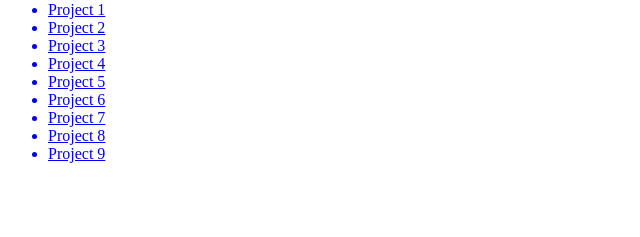
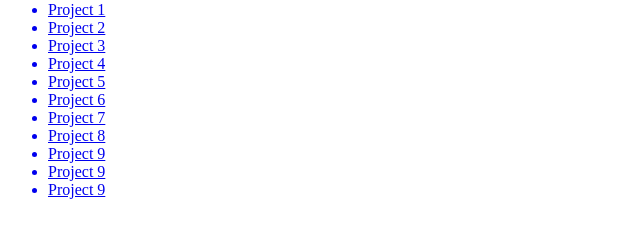
Before and after one commit to brooklynbuakong/brooklynbuakong.github.io, a plain HTML site: page index.html in a window 1280 px wide. Shown: the part 79-316 px from the top of the page, without its empty margins (0-640 px from the left). Drawn offline with Linux system fonts and the light colour scheme.

Commit message:
Update index.html

```diff
--- a/index.html
+++ b/index.html
@@ -17,7 +17,9 @@
     <a href="project6/project6.html"><li>Project 6</li></a>
     <a href="project7/project7.html"><li>Project 7</li></a>
     <a href="project8/project8.html"><li>Project 8</li></a>
-    <a href="project9/index1.html index2.html index3.html"><li>Project 9</li></a>
+    <a href="project9/index1.html"><li>Project 9</li></a>
+    <a href="project9/index2.html"><li>Project 9</li></a>
+    <a href="project9/index3.html"><li>Project 9</li></a>
 
 
   </ul>
```
